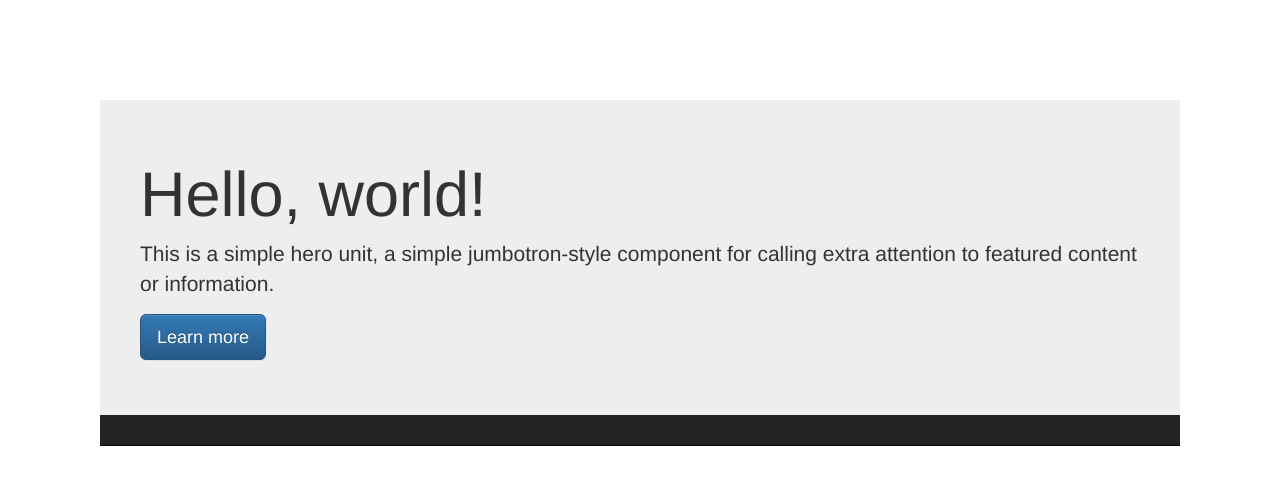
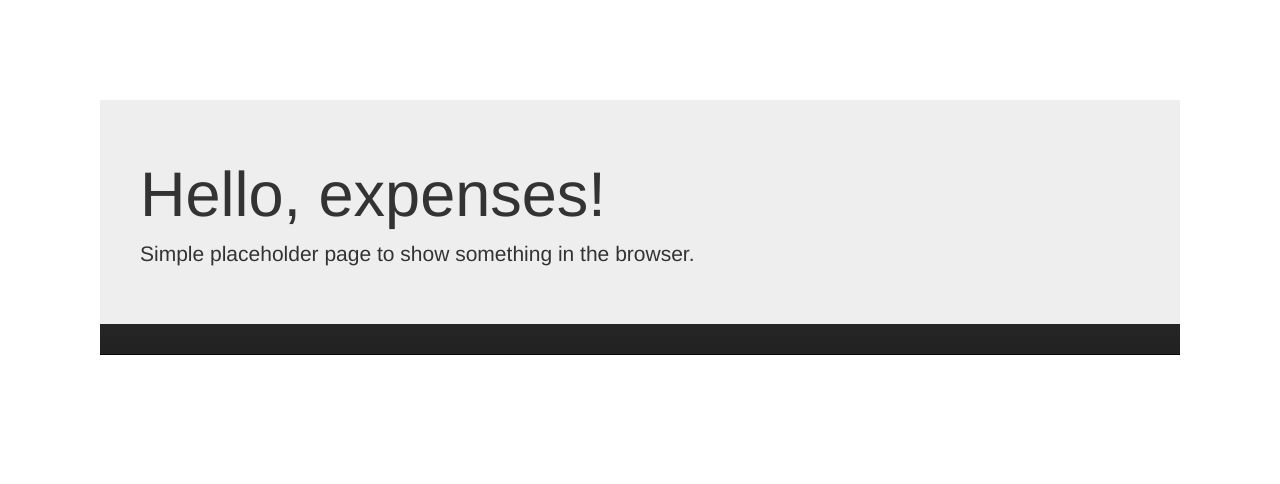
Before and after one commit to felipebhz/express-mvc-expenses, a website: page views/index.html in a window 1280 px wide. Drawn offline with nearby package versions, Linux system fonts and the light colour scheme.

Commit message:
chore: Index file update text

```diff
--- a/views/index.html
+++ b/views/index.html
@@ -1,4 +1,5 @@
 <html>
+
 <head>
   <title>Express HTML</title>
   <script src="https://ajax.googleapis.com/ajax/libs/jquery/1.11.2/jquery.min.js"></script>
@@ -6,16 +7,17 @@
   <link rel="stylesheet" href="https://maxcdn.bootstrapcdn.com/bootstrap/3.3.1/css/bootstrap-theme.min.css">
   <script src="https://maxcdn.bootstrapcdn.com/bootstrap/3.3.1/js/bootstrap.min.js"></script>
 </head>
+
 <body>
   <div style="margin:100px;">
 
-<div class="navbar navbar-inverse navbar-static-top">
-</nav>
-    <div class="jumbotron"  style="padding:40px;">
-      <h1>Hello, world!</h1>
-      <p>This is a simple hero unit, a simple jumbotron-style component for calling extra attention to featured content or information.</p>
-      <p><a class="btn btn-primary btn-lg" href="#" role="button">Learn more</a></p>
+    <div class="navbar navbar-inverse navbar-static-top">
+
+      <div class="jumbotron" style="padding:40px;">
+        <h1>Hello, expenses!</h1>
+        <p>Simple placeholder page to show something in the browser.</p>
+      </div>
     </div>
-  </div>
 </body>
+
 </html>
```
